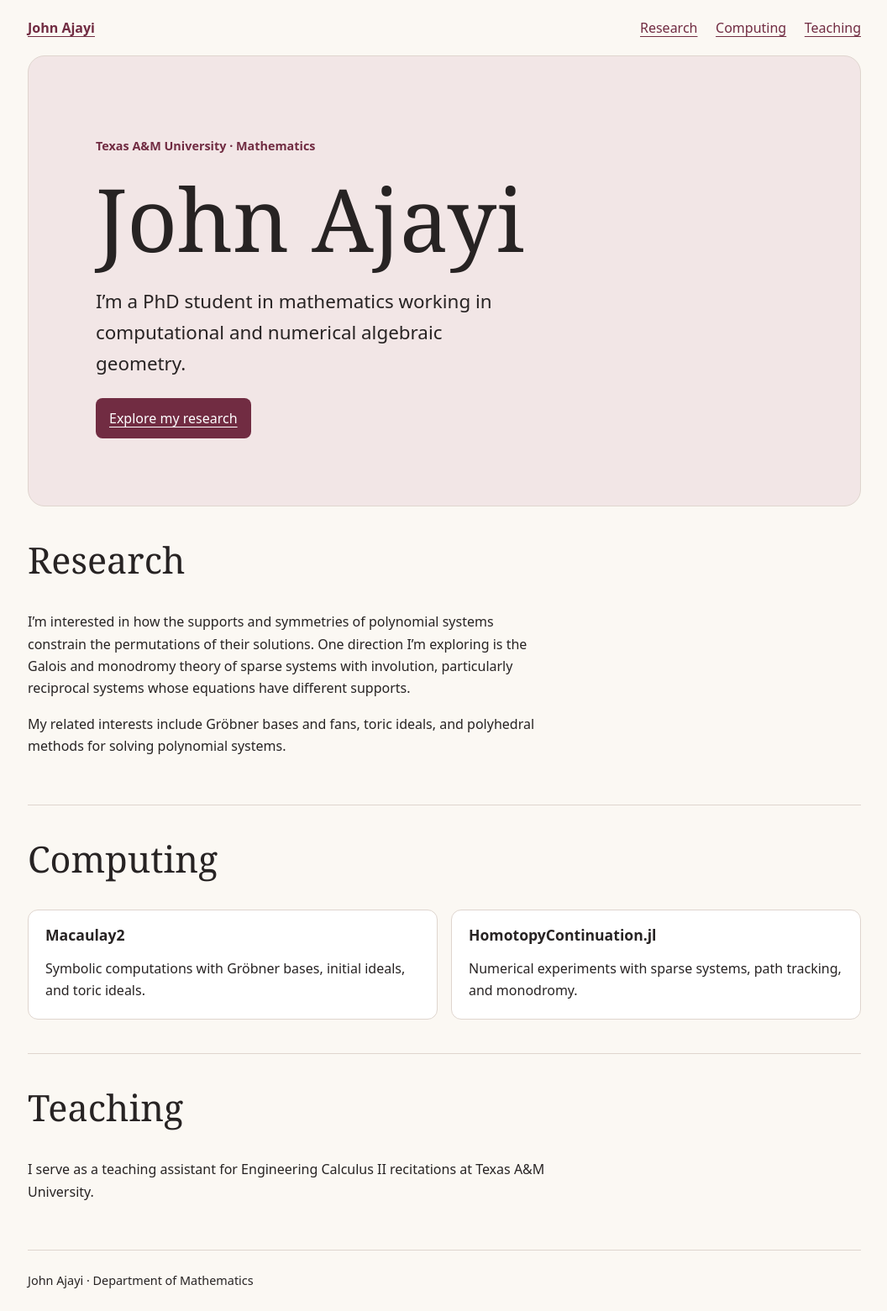
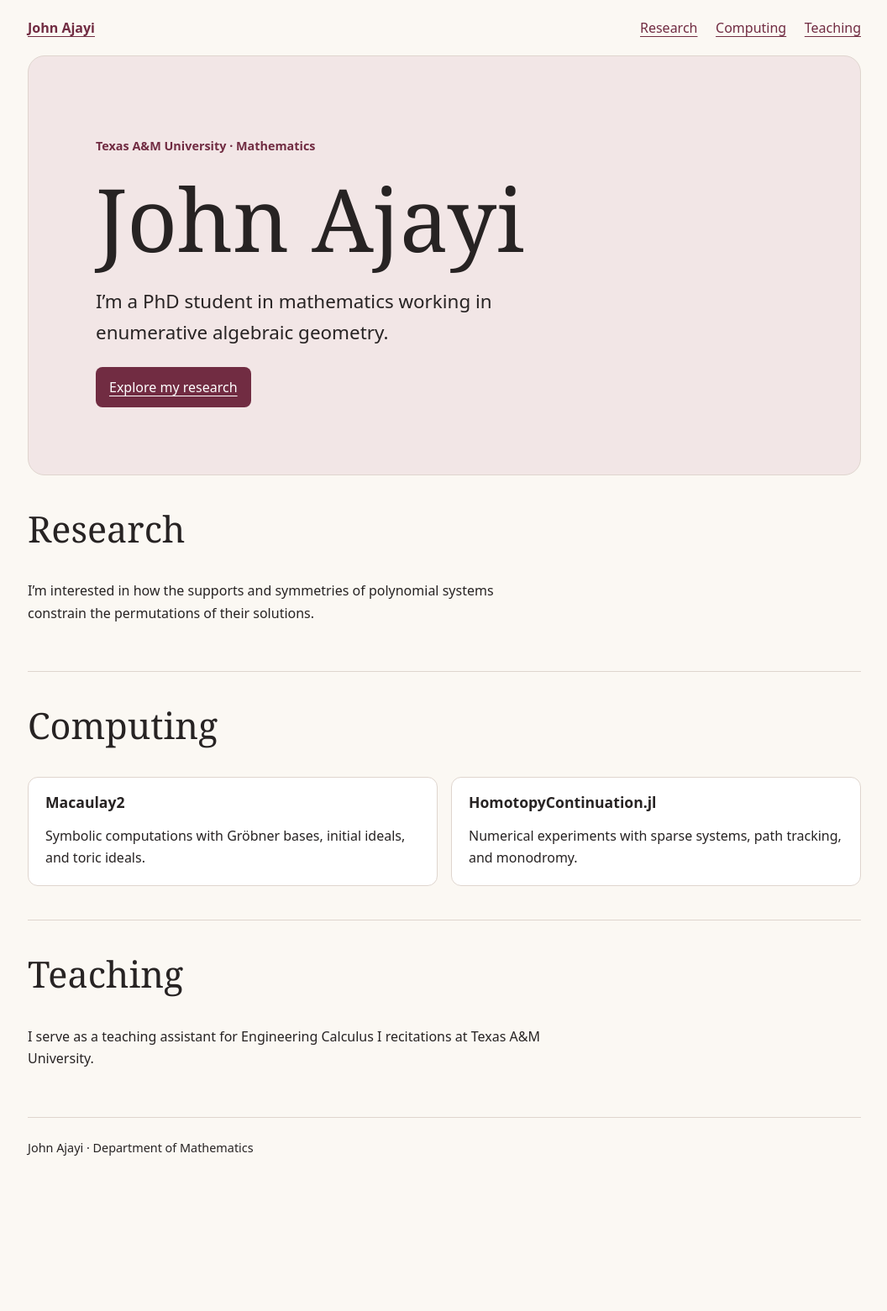
Before and after one commit to johnajayi984/johnajayi984.github.io, a plain HTML site: page index.html in a window 1280 px wide. Shown: the whole page at 84% size, without its empty margins (111-1167 px from the left). After the commit the page ends 1403 px from the top, so only its background shows below. Drawn offline with Linux system fonts and the light colour scheme.

Commit message:
Update index.html

```diff
--- a/index.html
+++ b/index.html
@@ -21,13 +21,12 @@
     <div class="hero">
       <p class="affiliation">Texas A&amp;M University · Mathematics</p>
       <h1>John Ajayi</h1>
-      <p class="intro">I’m a PhD student in mathematics working in computational and numerical algebraic geometry.</p>
+      <p class="intro">I’m a PhD student in mathematics working in enumerative algebraic geometry.</p>
       <a class="button" href="#research">Explore my research</a>
     </div>
     <section id="research">
       <h2>Research</h2>
-      <p>I’m interested in how the supports and symmetries of polynomial systems constrain the permutations of their solutions. One direction I’m exploring is the Galois and monodromy theory of sparse systems with involution, particularly reciprocal systems whose equations have different supports.</p>
-      <p>My related interests include Gröbner bases and fans, toric ideals, and polyhedral methods for solving polynomial systems.</p>
+      <p>I’m interested in how the supports and symmetries of polynomial systems constrain the permutations of their solutions.</p>
     </section>
     <section id="computing">
       <h2>Computing</h2>
@@ -44,7 +43,7 @@
     </section>
     <section id="teaching">
       <h2>Teaching</h2>
-      <p>I serve as a teaching assistant for Engineering Calculus II recitations at Texas A&amp;M University.</p>
+      <p>I serve as a teaching assistant for Engineering Calculus I recitations at Texas A&amp;M University.</p>
     </section>
   </main>
   <footer class="wrap">John Ajayi · Department of Mathematics</footer>
```
